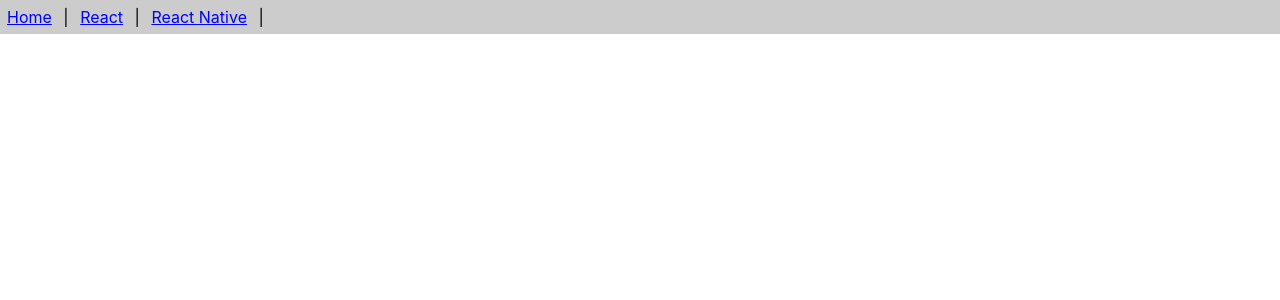
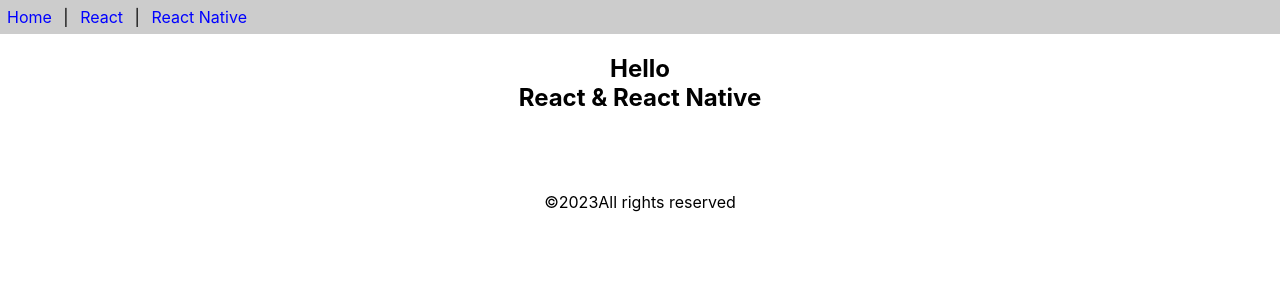
Before and after one commit to phutadonza/app1, a React (Create React App) app: page / in a window 1280 px wide. Shown: the top 300 px of the page. Built offline with nearby package versions, Linux system fonts and the light colour scheme.

Commit message:
create class-components

```diff
--- a/src/App.js
+++ b/src/App.js
@@ -1,9 +1,15 @@
 import React from 'react'
-import { Header } from './func-components';
+import { Header,Content,Footer } from './func-components';
+import Calendar from './class-components';
 
 function App() {
   return (
-    <Header/>
+    <>
+      <Header/>
+      <p><center><Calendar/></center></p>
+      <Content/>
+      <Footer/>
+    </>
   )
 }
 
--- /dev/null
+++ b/src/class-components.js
@@ -0,0 +1,22 @@
+import React,{Component} from "react"
+
+export default class Calendar extends React.Component{
+    getDate(){
+        const dayNames = ['อาทิตย์','จันทร์','อังคาร','พุธ',
+                          'พฤหัส','ศุกร์','เสาร์']
+        const monthNames = ['มกราคม','กุมภาพันธ์','มีนาคม',
+                            'เมษายน','พฤษภาคม','มิถุนายน',
+                            'กรกฎาคม','สิงหาคม','กันยายน',
+                            'ตุลาคม','พฤศจิกายน','ธันวาคม']
+        const date = new Date()
+        const weekDay = dayNames[date.getDay()]
+        const day = date.getData()
+        const month = monthNames[date.getMonth()]
+        const year = date.getFullYear() + 543
+        return 'วัน${weekDay}ที่ ${day}${month}${year}'
+    }
+
+    render(){
+        return <div>{Calendar}</div>
+    }
+}
--- a/src/func-components.js
+++ b/src/func-components.js
@@ -5,13 +5,30 @@
         display:'inline-block',
         color:'blue',
         margin:'7px',
-        TextDecoration:'none'
+        textDecoration:'none'
     }
     return(
         <div style={{backgroundColor: '#ccc'}}>
             <a href="" style={aStyle}>Home</a> |&nbsp;
             <a href="" style={aStyle}>React</a> |&nbsp;
-            <a href="" style={aStyle}>React Native</a> |&nbsp;
+            <a href="" style={aStyle}>React Native</a>
         </div>
     )
 }
+
+export function Content(){
+    return(
+        <div style={{textAlign:'center'}}>
+            <h2>Hello<br/>React & React Native</h2>
+            <br/><br/><br/>
+        </div>
+    )
+}
+
+export const Footer=()=>{
+    return(
+        <div style={{textAlign:'center'}}>
+            &copy;{new Date().getFullYear()}All rights reserved
+        </div>
+    )
+}
```
